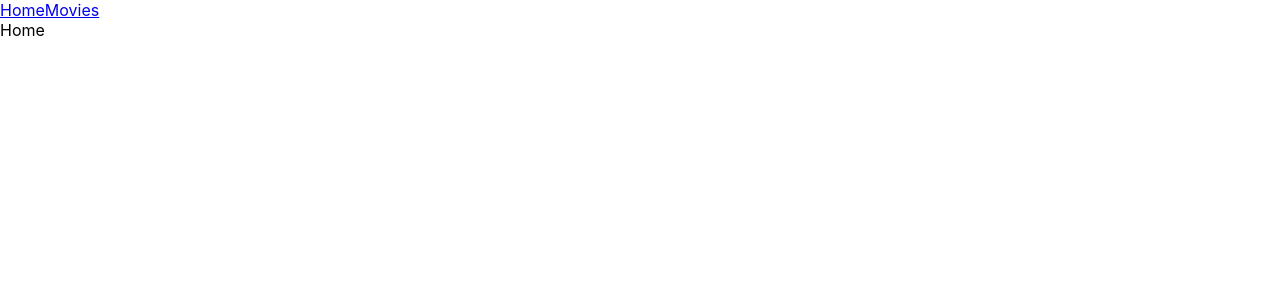
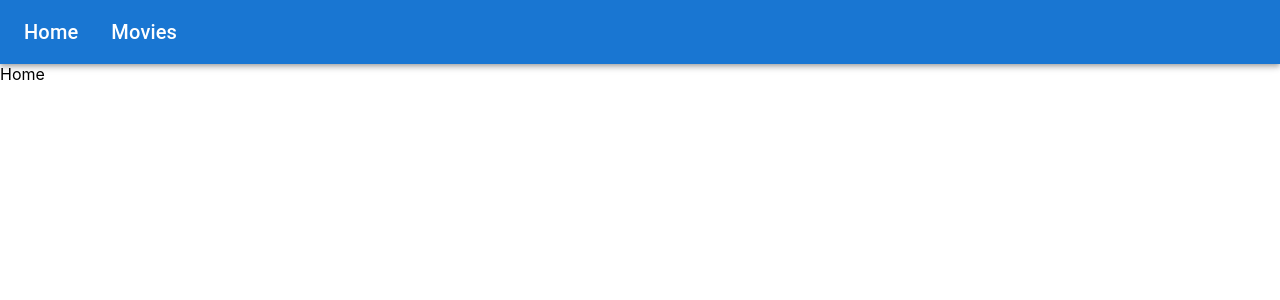
Before and after one commit to Bezobrazz/goit-react-hw-05-movies, a React (Create React App) app: page / in a window 1280 px wide. Shown: the top 300 px of the page. Built offline with nearby package versions, Linux system fonts and the light colour scheme.

Commit message:
added styles to NavBar

```diff
--- a/src/components/App.jsx
+++ b/src/components/App.jsx
@@ -11,6 +11,7 @@ export const App = () => {
           <Route index element={<Home />} />
           <Route path="movies" element={<Movies />} />
         </Route>
+        <Route path="/some" element={<h2>Hello</h2>}></Route>
       </Routes>
     </>
   );
--- a/src/components/Layout.jsx
+++ b/src/components/Layout.jsx
@@ -1,14 +1,12 @@
 import React from 'react';
-import { NavLink, Outlet } from 'react-router-dom';
+import { Outlet } from 'react-router-dom';
+import NavBar from './NavBar/NavBar';
 
 function Layout() {
   return (
     <div>
       <header>
-        <nav>
-          <NavLink to="/">Home</NavLink>
-          <NavLink to="/movies">Movies</NavLink>
-        </nav>
+        <NavBar />
       </header>
       <Outlet />
     </div>
--- /dev/null
+++ b/src/components/NavBar/NavBar.jsx
@@ -0,0 +1,28 @@
+import React from 'react';
+import { NavLink } from 'react-router-dom';
+import { AppBar, Divider, Toolbar, Typography } from '@mui/material';
+
+function NavBar() {
+  return (
+    <AppBar position="static">
+      <Toolbar>
+        <NavLink to="/" style={{ textDecoration: 'none', color: 'inherit' }}>
+          <Typography variant="h6" component="div" sx={{ flexGrow: 1 }}>
+            Home
+          </Typography>
+        </NavLink>
+        <Divider orientation="vertical" variant="middle" sx={{ mx: 2 }} />
+        <NavLink
+          to="/movies"
+          style={{ textDecoration: 'none', color: 'inherit' }}
+        >
+          <Typography variant="h6" component="div" sx={{ flexGrow: 1 }}>
+            Movies
+          </Typography>
+        </NavLink>
+      </Toolbar>
+    </AppBar>
+  );
+}
+
+export default NavBar;
```
